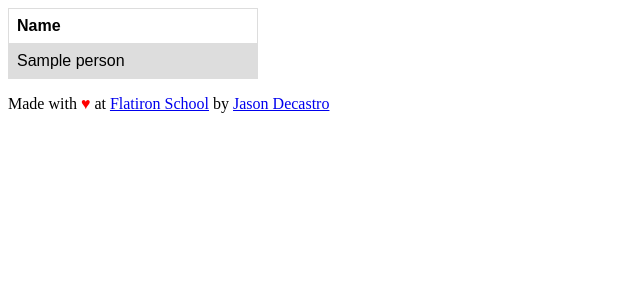
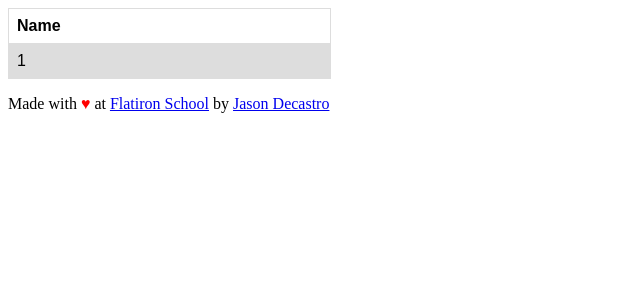
Before and after one commit to jasondecastro/oncampus, a Flask app: template templates/index.html in a window 1280 px wide. Shown: the top 300 px of the page, without its empty margins (0-640 px from the left). Run offline with Flask 2, Linux system fonts and the light colour scheme; the template is opened without the code that fills it: most values are stand-ins (such as "Sample title", 1, 10 or a date in 2020).

Commit message:
fixed table for displaying users

```diff
--- a/templates/index.html
+++ b/templates/index.html
@@ -5,7 +5,7 @@
       table {
           font-family: arial, sans-serif;
           border-collapse: collapse;
-          width: 250px;
+          width: 323px;
       }
 
       td, th {
@@ -26,7 +26,7 @@
     </tr>
     {% for person in oncampus %}
     <tr>
-      <td>{{ person }}</td>
+      <td>{{ person[0] }}</td>
     </tr>
     {% endfor %}
   </table>
```
